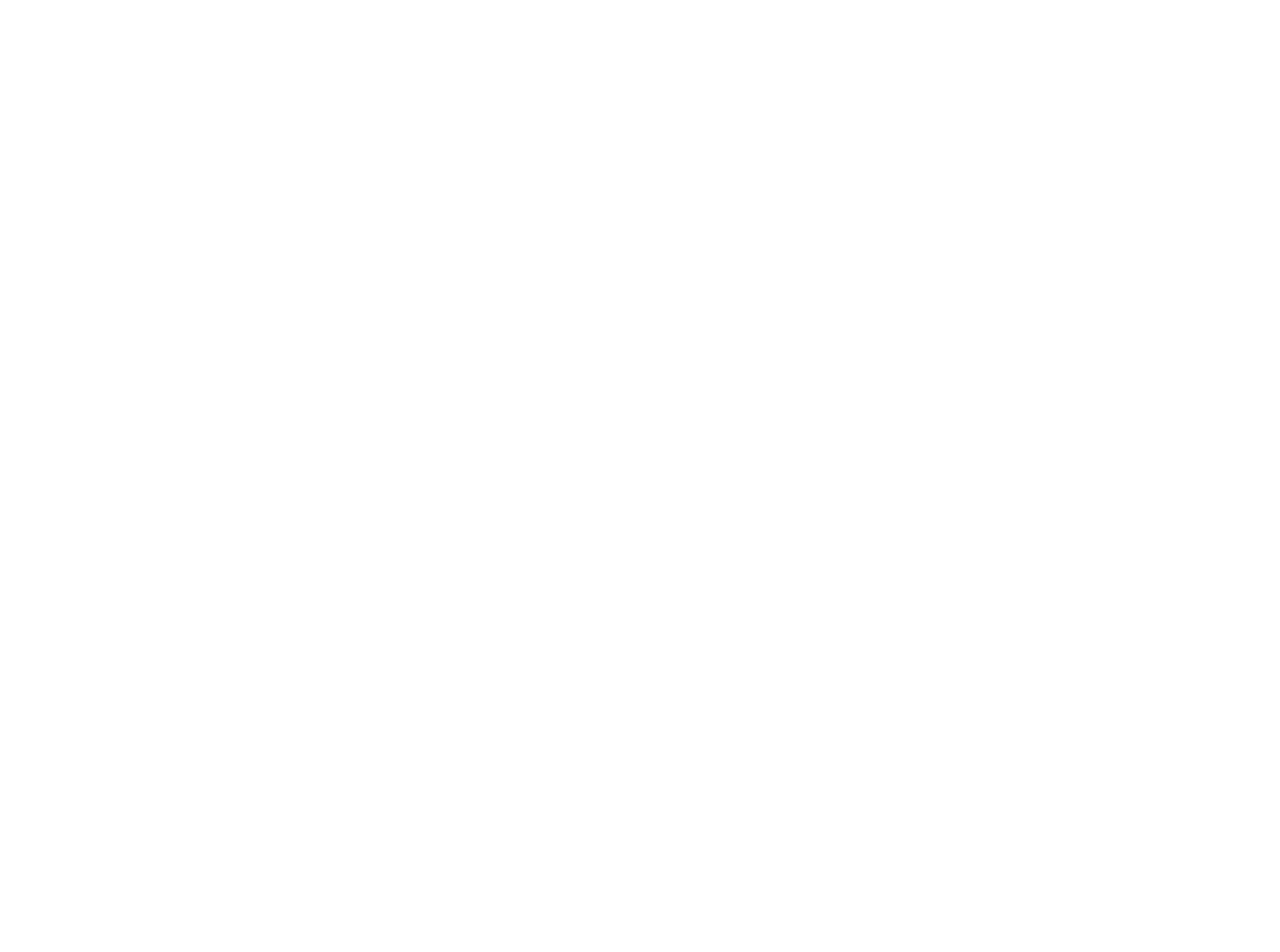
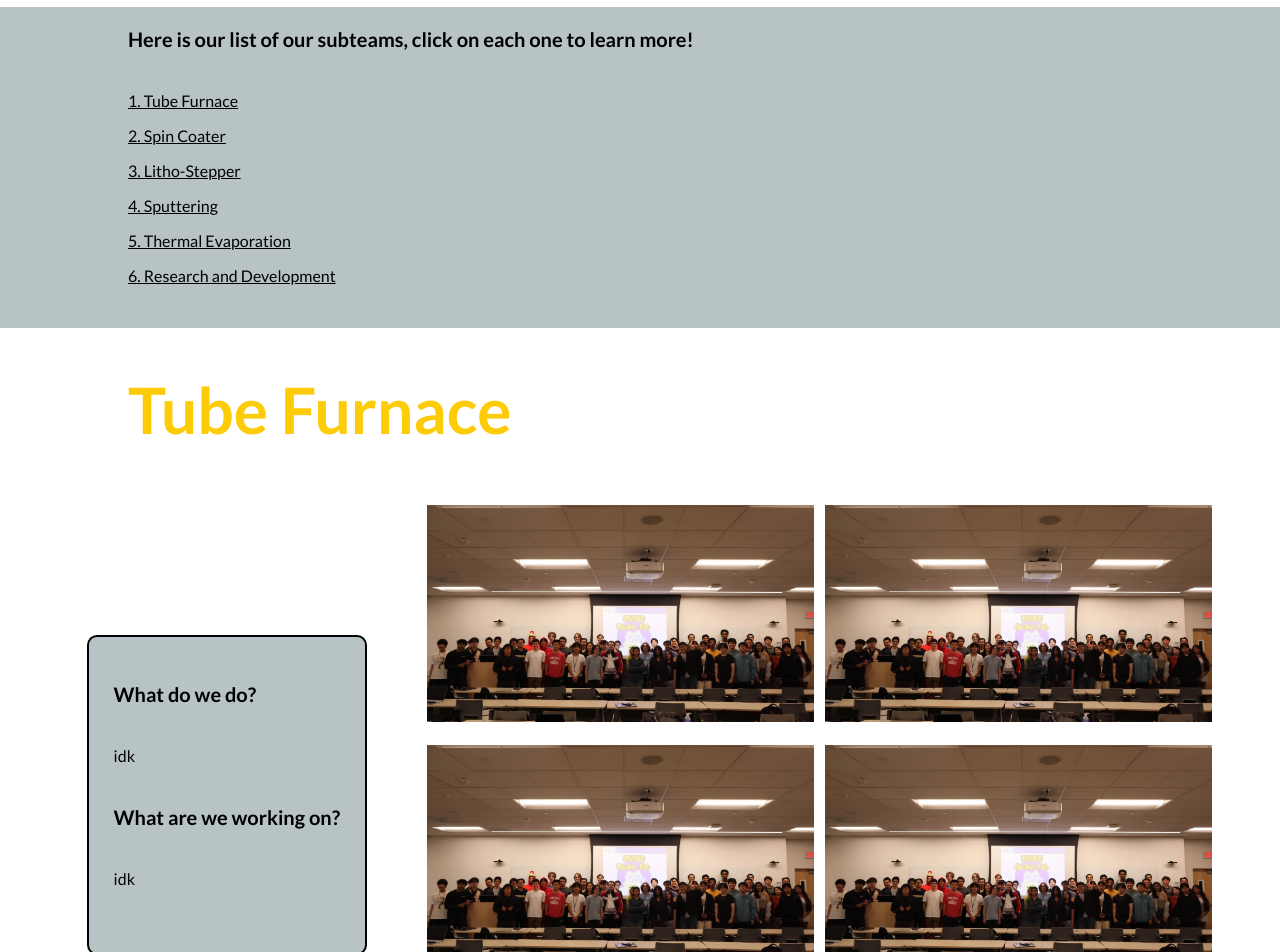
Before and after one commit to irvinehackerfab/hfab-website, a React (Vite) app: page /Subteams in a window 1280 px wide. Shown: the part 380-1332 px from the top of the page. Before the commit the page ends 800 px from the top, so only its background shows below. Built offline with nearby package versions, Linux system fonts and the light colour scheme.

Commit message:
added the styles for the subteams didn't add specific details for the subteams

```diff
--- a/src/index.css
+++ b/src/index.css
@@ -56,7 +56,7 @@
 }
 .BoldBodyText{
     color: black;
-    font-size: 1em;
+    font-size: 1.25em;
     font-weight: bold;
 }
 
@@ -68,6 +68,7 @@
     color: var(--primary-yellow);
     font-size: 4em;
     margin-bottom: 20px;
+    text-align: left;
 }
 p{
     color: white;
--- a/src/pages/About.jsx
+++ b/src/pages/About.jsx
@@ -22,7 +22,7 @@
     {/* Main About Us Content */}
       <div className="PageContainer">
 
-          <img className={`${styles.ContentContainter}`} src={team_photo} alt="Team Photo" />
+        <img className={`${styles.ContentContainter}`} src={team_photo} alt="Team Photo" />
 
         <div className="TextContainer">
           <h1>ABOUT US</h1>
--- a/src/pages/Subteam.jsx
+++ b/src/pages/Subteam.jsx
@@ -1,10 +1,83 @@
 import React from "react";
+import styles from "./Subteam.module.css";
+import Footer from "../Footer.jsx";
+import team_photo from "../assets/new_team_photo.jpg";
+
 
 function Subteam() {
+  function hanndleLinkClick() {
+
+  }
   return (
-    <div>
-      <h1>Subteams</h1>
-    </div>
+    <>
+      <div className="PageContainer">
+        <div className="TextContainer">
+          <h1>Subteams</h1>
+          <p className="BodyText">
+            Our club is constantly developing exciting projects across multiple teams. We offer hands-on engineering project experience, giving members the opportunity to tackle open-ended problems and contribute to open-source technologies that make a global impact. With our welcoming and collaborative philosophy, we’ll help you find the subteam that’s the perfect fit for you!
+          </p>
+        </div>
+      </div>
+
+      <div className={`${styles.TableOfContents}`}>
+        <div className="TextContainer">
+          <p className="BoldBodyText">
+            Here is our list of our subteams, click on each one to learn more!
+          </p>
+          <p className={`${styles.LinkBodyText}`} onClick={() => handleLinkClick("tube-furnace")}>
+            1. Tube Furnace
+          </p>
+          <p className={`${styles.LinkBodyText}`}>
+            2. Spin Coater
+          </p>
+          <p className={`${styles.LinkBodyText}`}>
+            3. Litho-Stepper
+          </p>
+          <p className={`${styles.LinkBodyText}`}>
+            4. Sputtering
+          </p>
+          <p className={`${styles.LinkBodyText}`}>
+            5. Thermal Evaporation
+          </p>
+          <p className={`${styles.LinkBodyText}`}>
+            6. Research and Development
+          </p>
+          <h1></h1>
+        </div>
+      </div>
+
+      <div className="TextContainer">
+        <h1>Tube Furnace</h1>
+      </div>
+      <div className={`${styles.SubteamContainer}`} id="tube-furnace">
+        <div className={`${styles.SubteamTextContainer}`}>
+          <p className="BoldBodyText">
+            What do we do?
+          </p>
+          <p className="BodyText">
+            idk
+          </p>
+          <p className="BoldBodyText">
+            What are we working on?
+          </p>
+          <p className="BodyText">
+            idk
+          </p>
+        </div>
+        <div className={`${styles.SubteamMediaContainer}`}>
+          <div className={`${styles.SubteamMediaRow}`}>
+            <img src={team_photo} alt="Team Photo" />
+            <img src={team_photo} alt="Team Photo" />
+          </div>
+          <div className={`${styles.SubteamMediaRow}`}>
+            <img src={team_photo} alt="Team Photo" />
+            <img src={team_photo} alt="Team Photo" />
+          </div>
+        </div>
+
+      </div>
+      <Footer></Footer>
+    </>
   );
 }
 
--- a/src/pages/Subteam.module.css
+++ b/src/pages/Subteam.module.css
@@ -0,0 +1,75 @@
+.TableOfContents {
+  display: flex;
+  flex-direction: row;
+  align-items: center;
+  justify-content: left;
+  width: 100%;
+  margin: 0;
+  padding-bottom: 0;
+  background-color: var(--secondary-light-blue);
+}
+.LinkBodyText {
+  color: black;
+  font-size: 1em;
+  margin-bottom: 10px;
+  text-decoration: underline;
+}
+.LinkBodyText:hover {
+  color: var(--primary-yellow);
+  font-size: 1em;
+  margin-bottom: 5px;
+  text-decoration: underline;
+  cursor: pointer;
+}
+.SubteamContainer {
+  display: flex;
+  flex-direction: row;
+  flex-wrap: wrap;
+  width: 100%;
+  box-sizing: border-box;
+  align-items: center;
+  justify-content: flex-start;
+  padding: 2%;
+  gap: 2%;
+
+}
+.SubteamTextContainer {
+  background-color: var(--secondary-light-blue);
+  max-width: 40%;
+  padding: 2%;
+  border: 2px solid black;
+  margin-left: 5%;
+  margin-right: 2%;
+  box-sizing: border-box;
+  border-radius: 10px;
+}
+.SubteamMediaContainer {
+
+  height: auto;
+  margin-right: 5%;
+  margin-bottom: 10%;
+  padding: 0;
+
+  display: flex;
+  flex-direction: column;
+  box-sizing: border-box;
+
+}
+.SubteamMediaRow {
+  width: 100%;
+  box-sizing: border-box;
+  max-width: 45vw;
+  display: flex;
+  flex-direction: row;
+  padding: 2%;
+  gap: 2%;
+}
+
+.SubteamMediaContainer img {
+   width: 100%;
+  height: 100%;
+  object-fit: cover;
+  margin: 0;
+  display: block;
+
+}
```
